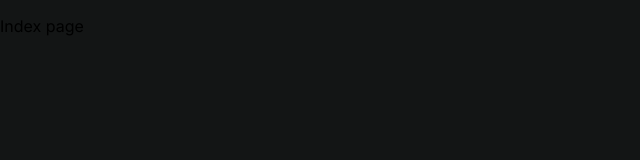
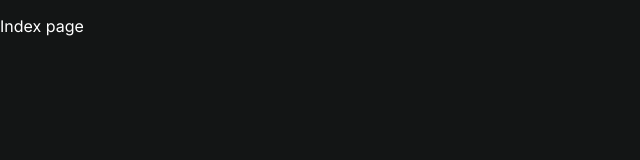
Before and after one commit to Finnbyte/Fixu, a React (Vite) app in the folder frontend/: page / in a window 1280 px wide. Shown: the top 160 px of the page, without its empty margins (0-640 px from the left). Built offline with nearby package versions, Linux system fonts and the light colour scheme.

Commit message:
Add global styling

```diff
--- a/frontend/src/index.scss
+++ b/frontend/src/index.scss
@@ -7,6 +7,14 @@ body {
     margin: 0;
     padding: 0;
     font-family: "Inter";
+
+    input {
+        outline: none;
+    }
+
+    span, label, p, h1, h2, h3, h4 {
+        color: white;
+    }
 }
 
 #root {
```
